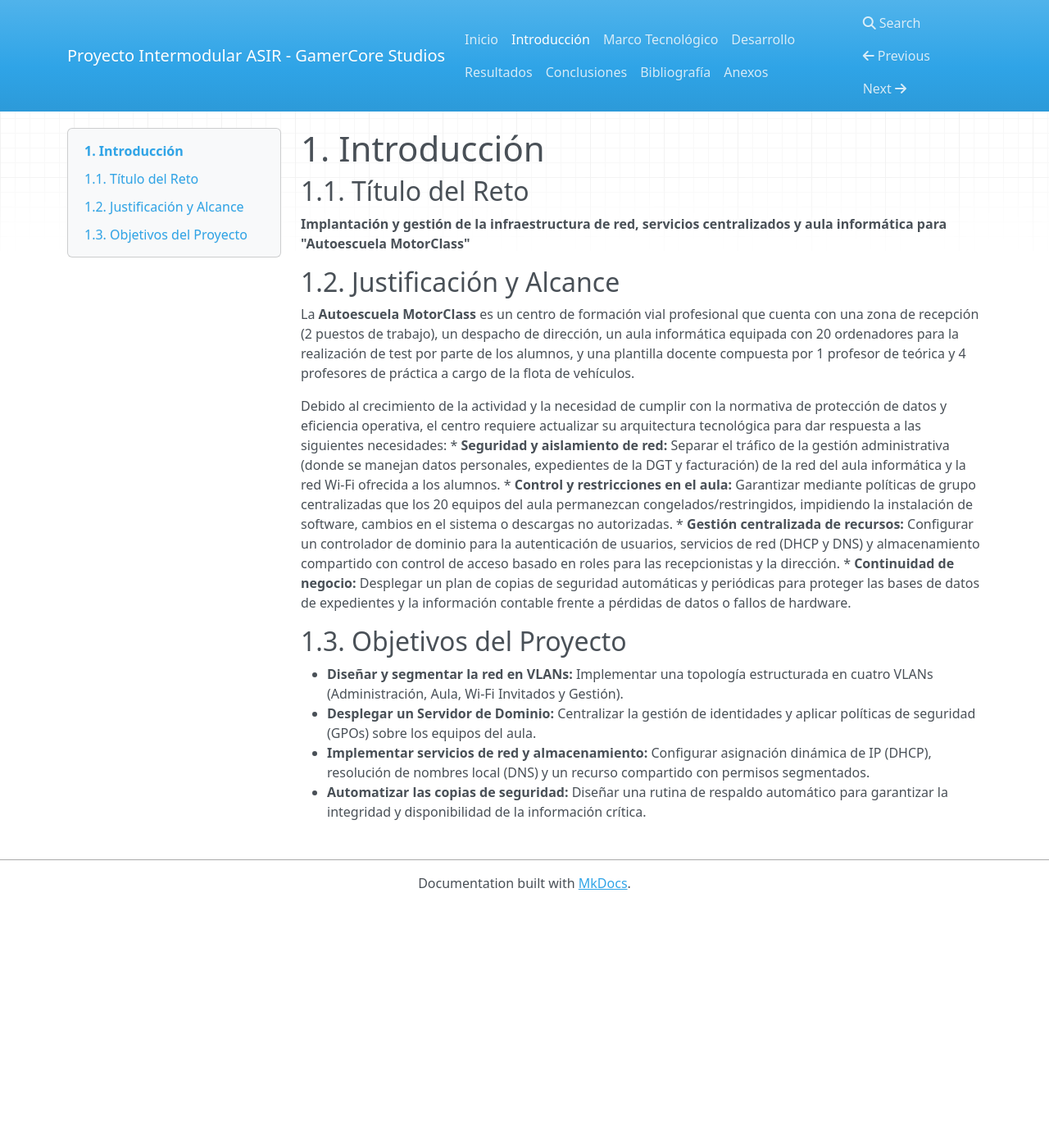
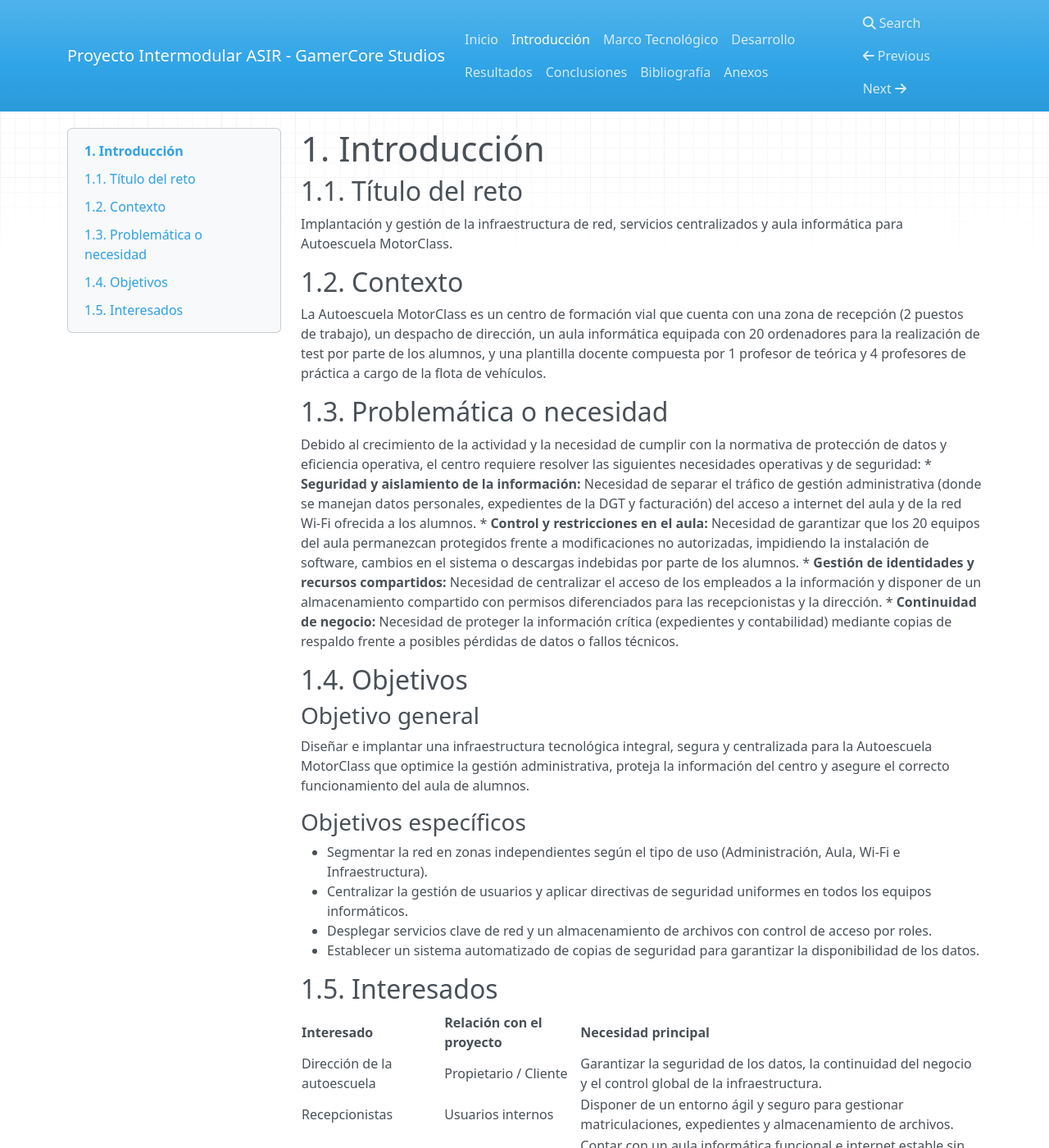
Before and after one commit to LuisEricMartin/Proyecto-Intermodular-ASIR, an MkDocs documentation site: the page built from docs/01_introduccion.md, in a window 1280 px wide and 1400 px high. Shown: the whole window at 82% size. Built offline with MkDocs 1.6.1, drawn with Linux system fonts in a browser that asks for light colours; nearby versions of some CDN libraries; some of the changed text lies outside the part shown.

Commit message:
Refactor introduction section and update titles

```diff
--- a/docs/01_introduccion.md
+++ b/docs/01_introduccion.md
@@ -1,19 +1,33 @@
 # 1. Introducción
 
-## 1.1. Título del Reto
-**Implantación y gestión de la infraestructura de red, servicios centralizados y aula informática para "Autoescuela MotorClass"**
+## 1.1. Título del reto
+Implantación y gestión de la infraestructura de red, servicios centralizados y aula informática para Autoescuela MotorClass.
 
-## 1.2. Justificación y Alcance
-La **Autoescuela MotorClass** es un centro de formación vial profesional que cuenta con una zona de recepción (2 puestos de trabajo), un despacho de dirección, un aula informática equipada con 20 ordenadores para la realización de test por parte de los alumnos, y una plantilla docente compuesta por 1 profesor de teórica y 4 profesores de práctica a cargo de la flota de vehículos.
+## 1.2. Contexto
+La Autoescuela MotorClass es un centro de formación vial que cuenta con una zona de recepción (2 puestos de trabajo), un despacho de dirección, un aula informática equipada con 20 ordenadores para la realización de test por parte de los alumnos, y una plantilla docente compuesta por 1 profesor de teórica y 4 profesores de práctica a cargo de la flota de vehículos.
 
-Debido al crecimiento de la actividad y la necesidad de cumplir con la normativa de protección de datos y eficiencia operativa, el centro requiere actualizar su arquitectura tecnológica para dar respuesta a las siguientes necesidades:
-* **Seguridad y aislamiento de red:** Separar el tráfico de la gestión administrativa (donde se manejan datos personales, expedientes de la DGT y facturación) de la red del aula informática y la red Wi-Fi ofrecida a los alumnos.
-* **Control y restricciones en el aula:** Garantizar mediante políticas de grupo centralizadas que los 20 equipos del aula permanezcan congelados/restringidos, impidiendo la instalación de software, cambios en el sistema o descargas no autorizadas.
-* **Gestión centralizada de recursos:** Configurar un controlador de dominio para la autenticación de usuarios, servicios de red (DHCP y DNS) y almacenamiento compartido con control de acceso basado en roles para las recepcionistas y la dirección.
-* **Continuidad de negocio:** Desplegar un plan de copias de seguridad automáticas y periódicas para proteger las bases de datos de expedientes y la información contable frente a pérdidas de datos o fallos de hardware.
+## 1.3. Problemática o necesidad
+Debido al crecimiento de la actividad y la necesidad de cumplir con la normativa de protección de datos y eficiencia operativa, el centro requiere resolver las siguientes necesidades operativas y de seguridad:
+* **Seguridad y aislamiento de la información:** Necesidad de separar el tráfico de gestión administrativa (donde se manejan datos personales, expedientes de la DGT y facturación) del acceso a internet del aula y de la red Wi-Fi ofrecida a los alumnos.
+* **Control y restricciones en el aula:** Necesidad de garantizar que los 20 equipos del aula permanezcan protegidos frente a modificaciones no autorizadas, impidiendo la instalación de software, cambios en el sistema o descargas indebidas por parte de los alumnos.
+* **Gestión de identidades y recursos compartidos:** Necesidad de centralizar el acceso de los empleados a la información y disponer de un almacenamiento compartido con permisos diferenciados para las recepcionistas y la dirección.
+* **Continuidad de negocio:** Necesidad de proteger la información crítica (expedientes y contabilidad) mediante copias de respaldo frente a posibles pérdidas de datos o fallos técnicos.
 
-## 1.3. Objetivos del Proyecto
-* **Diseñar y segmentar la red en VLANs:** Implementar una topología estructurada en cuatro VLANs (Administración, Aula, Wi-Fi Invitados y Gestión).
-* **Desplegar un Servidor de Dominio:** Centralizar la gestión de identidades y aplicar políticas de seguridad (GPOs) sobre los equipos del aula.
-* **Implementar servicios de red y almacenamiento:** Configurar asignación dinámica de IP (DHCP), resolución de nombres local (DNS) y un recurso compartido con permisos segmentados.
-* **Automatizar las copias de seguridad:** Diseñar una rutina de respaldo automático para garantizar la integridad y disponibilidad de la información crítica.
+## 1.4. Objetivos
+
+### Objetivo general
+Diseñar e implantar una infraestructura tecnológica integral, segura y centralizada para la Autoescuela MotorClass que optimice la gestión administrativa, proteja la información del centro y asegure el correcto funcionamiento del aula de alumnos.
+
+### Objetivos específicos
+* Segmentar la red en zonas independientes según el tipo de uso (Administración, Aula, Wi-Fi e Infraestructura).
+* Centralizar la gestión de usuarios y aplicar directivas de seguridad uniformes en todos los equipos informáticos.
+* Desplegar servicios clave de red y un almacenamiento de archivos con control de acceso por roles.
+* Establecer un sistema automatizado de copias de seguridad para garantizar la disponibilidad de los datos.
+
+## 1.5. Interesados
+| Interesado | Relación con el proyecto | Necesidad principal |
+|---|---|---|
+| Dirección de la autoescuela | Propietario / Cliente | Garantizar la seguridad de los datos, la continuidad del negocio y el control global de la infraestructura. |
+| Recepcionistas | Usuarios internos | Disponer de un entorno ágil y seguro para gestionar matriculaciones, expedientes y almacenamiento de archivos. |
+| Alumnos | Usuarios externos | Contar con un aula informática funcional e internet estable sin interferir en la red privada. |
+| Administrador de Sistemas (Tú) | Diseñador e implementador | Desplegar una infraestructura robusta, escalable y fácil de mantener. |
```
